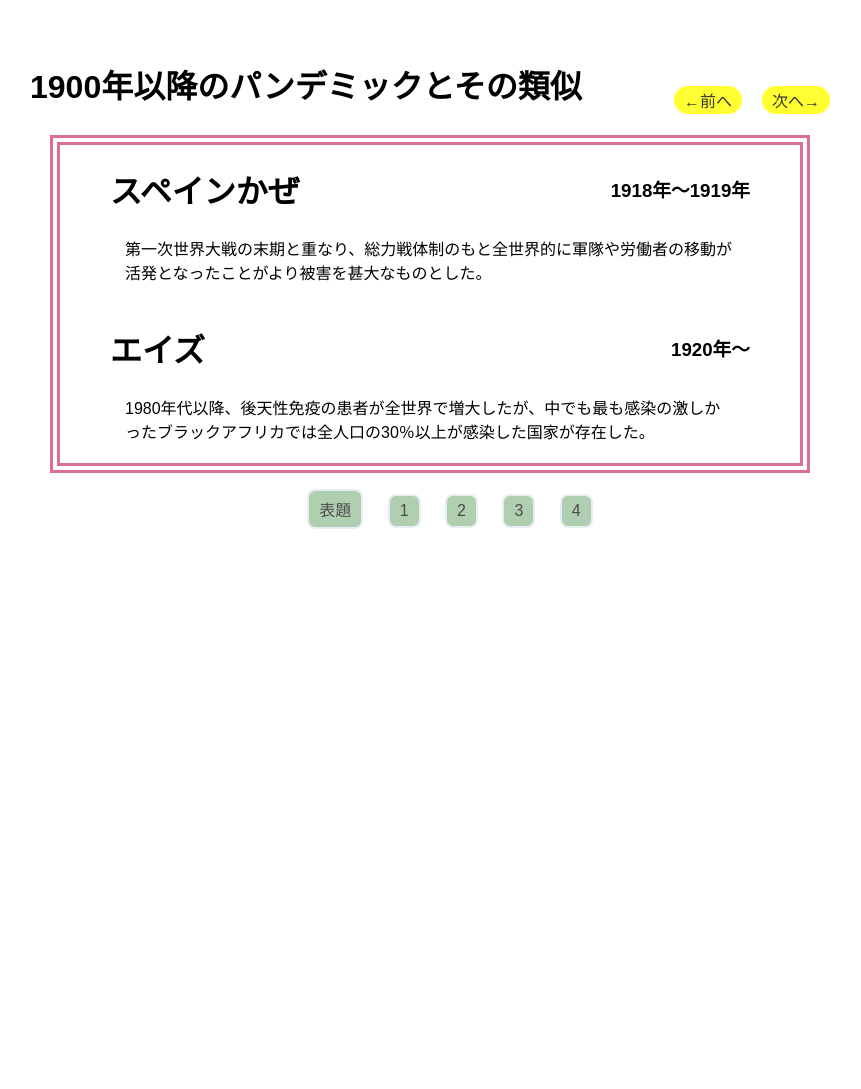
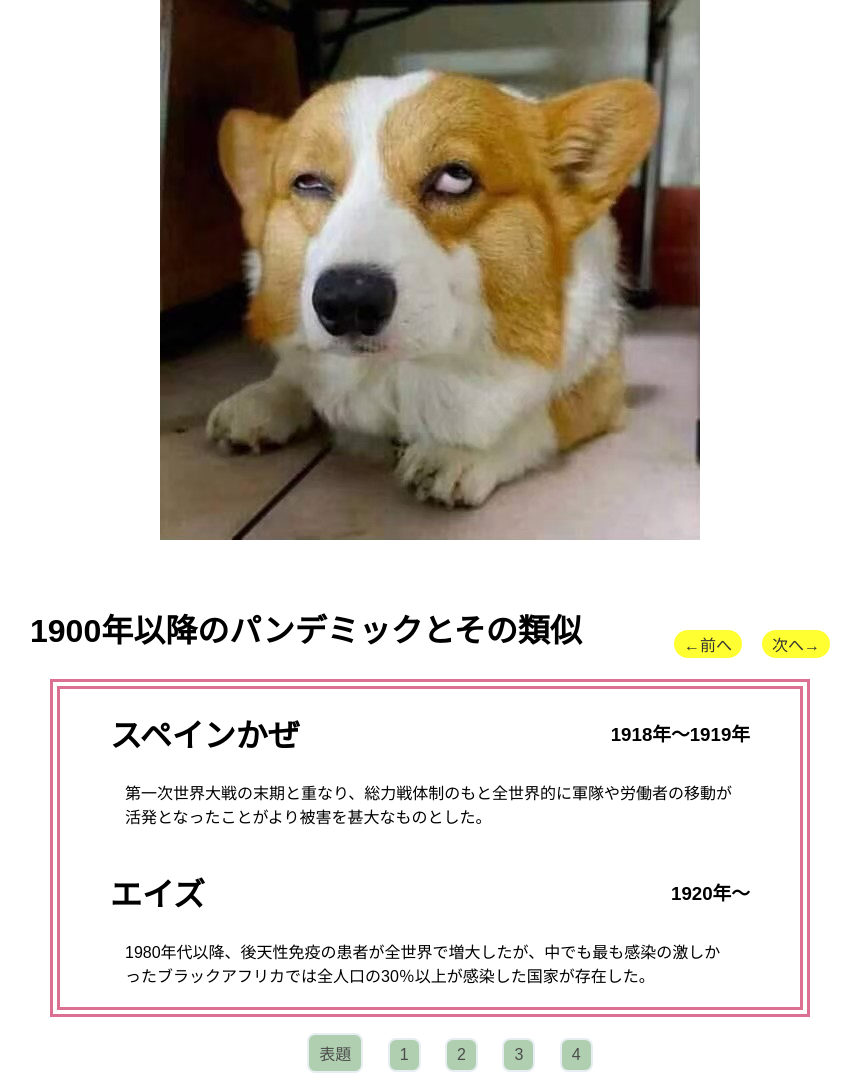
Before and after one commit to ruhitoruhito/ruhitoruhito.github.io, a plain HTML site: page index.html in a window 1280 px wide. Shown: the whole page, without its empty margins (210-1071 px from the left). Before the commit the page ends 800 px from the top, so only its background shows below. Drawn offline with nearby package versions, Linux system fonts and the light colour scheme.

Commit message:
Update index.html

```diff
--- a/index.html
+++ b/index.html
@@ -8,6 +8,7 @@
     <script src="https://ajax.googleapis.com/ajax/libs/jquery/2.1.4/jquery.min.js"></script>
   </head>
   <body>
+    <img src="2662_191004_0019.jpg">
     <!-- header は固定　-->
     <header>
       <h1>1900年以降のパンデミックとその類似</h1>
```
